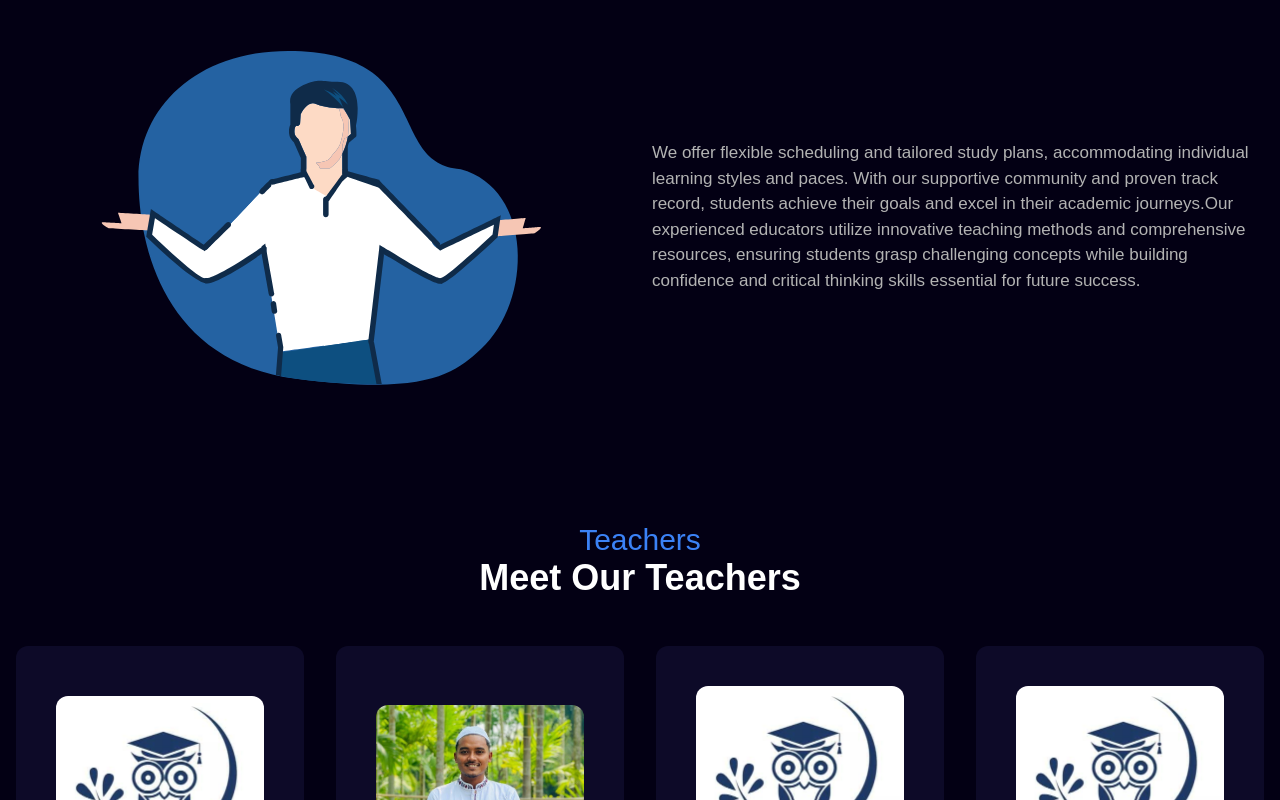
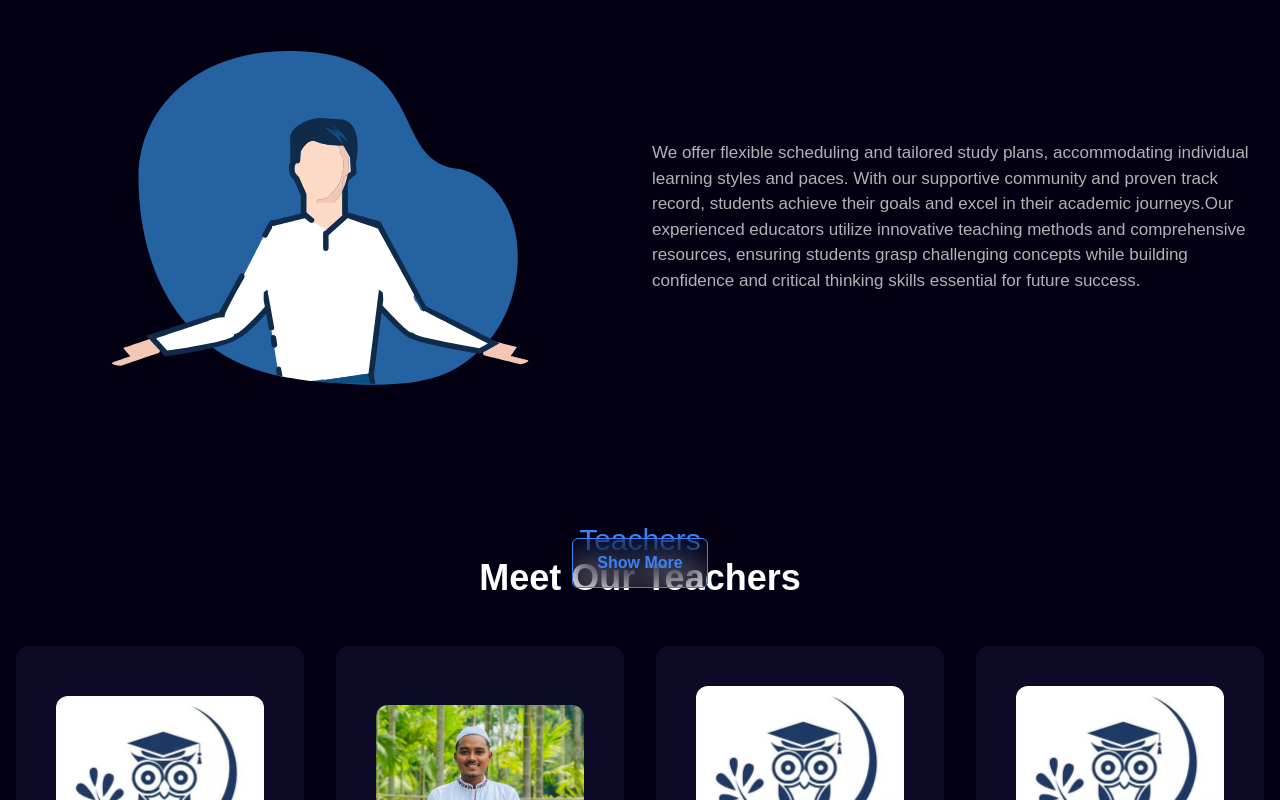
Before and after one commit to Rafat210907/hsc-care, a React (Vite) app: page / in a window 1280 px wide. Shown: the part 2000-2800 px from the top of the page. Built offline with nearby package versions, Linux system fonts and the light colour scheme.

Commit message:
added show more & less button

```diff
--- a/src/components/OurTeachers.jsx
+++ b/src/components/OurTeachers.jsx
@@ -9,4 +9,4 @@ const OurTeachers = () => {
   )
 }
 
-export default OurTeachers
+export default OurTeachers ;
--- a/src/components/card.jsx
+++ b/src/components/card.jsx
@@ -1,22 +1,57 @@
-import { teacherData } from "../constants/Index"; // Ensure teacherData is imported correctly
-import { useEffect } from "react";
+import { useState, useEffect, useRef } from "react";
+import { teacherData } from "../constants/Index";
 import { FaFacebook } from "react-icons/fa";
 import { Link } from "react-router-dom";
 import Aos from "aos";
 import "aos/dist/aos.css"; // Import AOS styles
 
-const TeacherCard = () => {
+const Card = () => {
   // Initialize AOS for animations
   useEffect(() => {
     Aos.init();
   }, []);
 
+  const [visibleCards, setVisibleCards] = useState(4); // Set initial visible cards to 4
+  const [isSectionVisible, setIsSectionVisible] = useState(false); // To track if the section is in view
+
+  const sectionRef = useRef(null);
+
+  // Track the visibility of the "OurTeachers" section using IntersectionObserver
+  useEffect(() => {
+    const observer = new IntersectionObserver(
+      ([entry]) => {
+        setIsSectionVisible(entry.isIntersecting); // Update visibility when section is in view
+      },
+      { threshold: 0.1 } // Trigger when 10% of the section is in the viewport
+    );
+
+    if (sectionRef.current) {
+      observer.observe(sectionRef.current);
+    }
+
+    return () => {
+      if (sectionRef.current) {
+        observer.unobserve(sectionRef.current);
+      }
+    };
+  }, []);
+
+  const handleShowMore = () => {
+    setVisibleCards(teacherData.length); // Show all cards
+  };
+
+  const handleShowLess = () => {
+    setVisibleCards(4); // Show only 4 cards
+  };
+
   return (
-    <section id="ourteachers" className="relative mb-2 pt-10">
+    <section
+      id="ourteachers"
+      ref={sectionRef}
+      className="relative mb-2 pt-10"
+    >
       <div className="max-width">
-        <h6
-          className="text-2xl sm:text-3xl text-center text-blue-500"
-        >
+        <h6 className="text-2xl sm:text-3xl text-center text-blue-500">
           Teachers
         </h6>
         <h2
@@ -27,8 +62,8 @@ const TeacherCard = () => {
           Meet Our Teachers
         </h2>
         <div className="grid grid-cols-1 sm:grid-cols-2 lg:grid-cols-4 gap-8 mt-12">
-          {/* Map through the teacherData to dynamically render cards */}
-          {teacherData.map((data) => (
+          {/* Map through the teacherData and display only the visible cards */}
+          {teacherData.slice(0, visibleCards).map((data) => (
             <div
               key={data.id}
               data-aos="fade-up"
@@ -59,9 +94,30 @@ const TeacherCard = () => {
             </div>
           ))}
         </div>
+
+        {/* Add Show More or Show Less button based on visibility */}
+        {isSectionVisible && (
+       <div className="sticky bottom-4 mt-4 left-0 right-0 mx-auto text-center">
+       {visibleCards < teacherData.length ? (
+         <button
+           onClick={handleShowMore}
+           className="px-6 py-3 text-blue-500 hover:text-blue-700 font-bold border border-blue-500 rounded-md bg-transparent backdrop-blur-lg"
+         >
+           Show More
+         </button>
+       ) : (
+         <button
+           onClick={handleShowLess}
+           className="px-6 py-3 text-blue-500 hover:text-blue-700 font-bold border border-blue-500 rounded-md bg-transparent backdrop-blur-md"
+         >
+           Show Less
+         </button>
+       )}
+     </div>
+        )}
       </div>
     </section>
   );
 };
 
-export default TeacherCard;
+export default Card;
```
